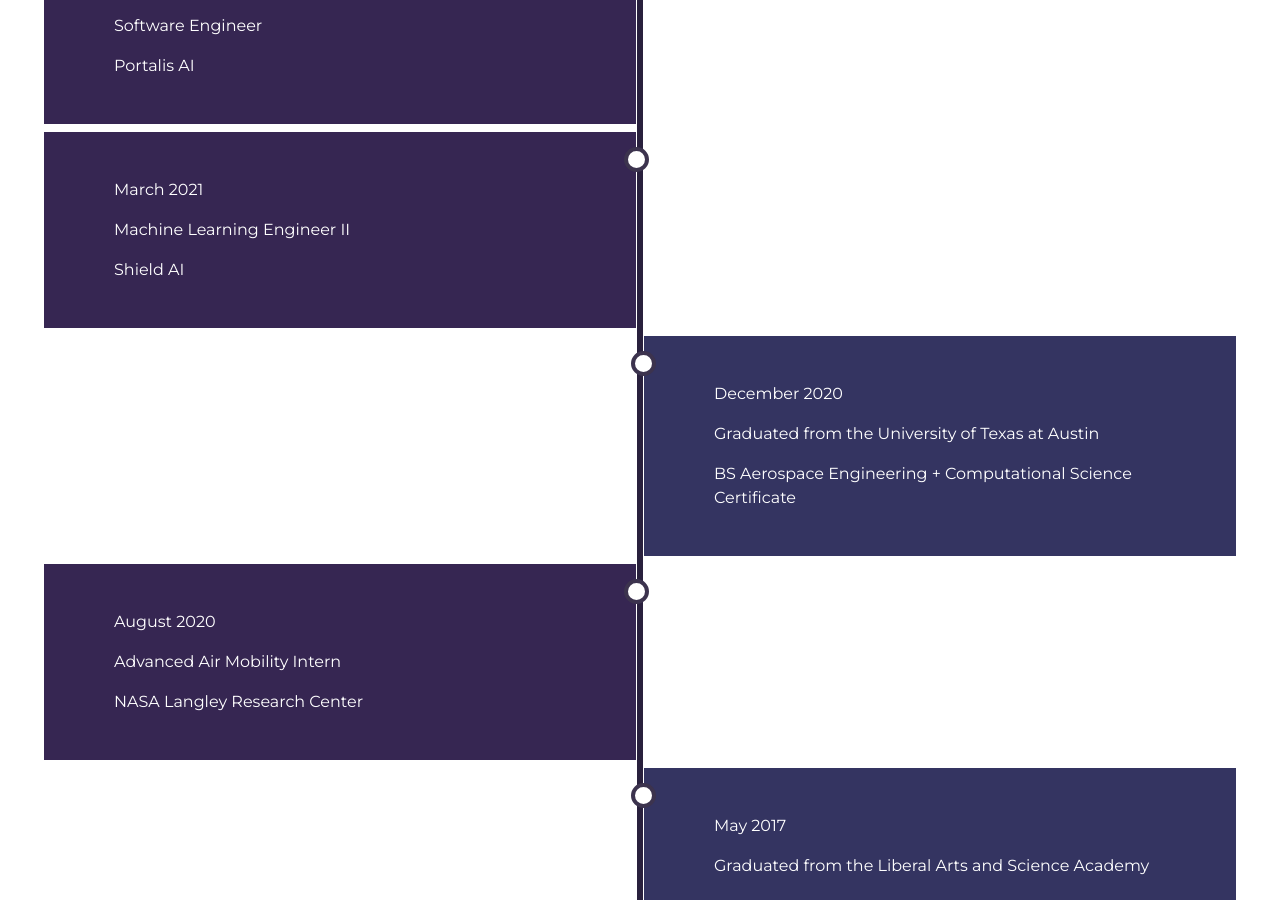
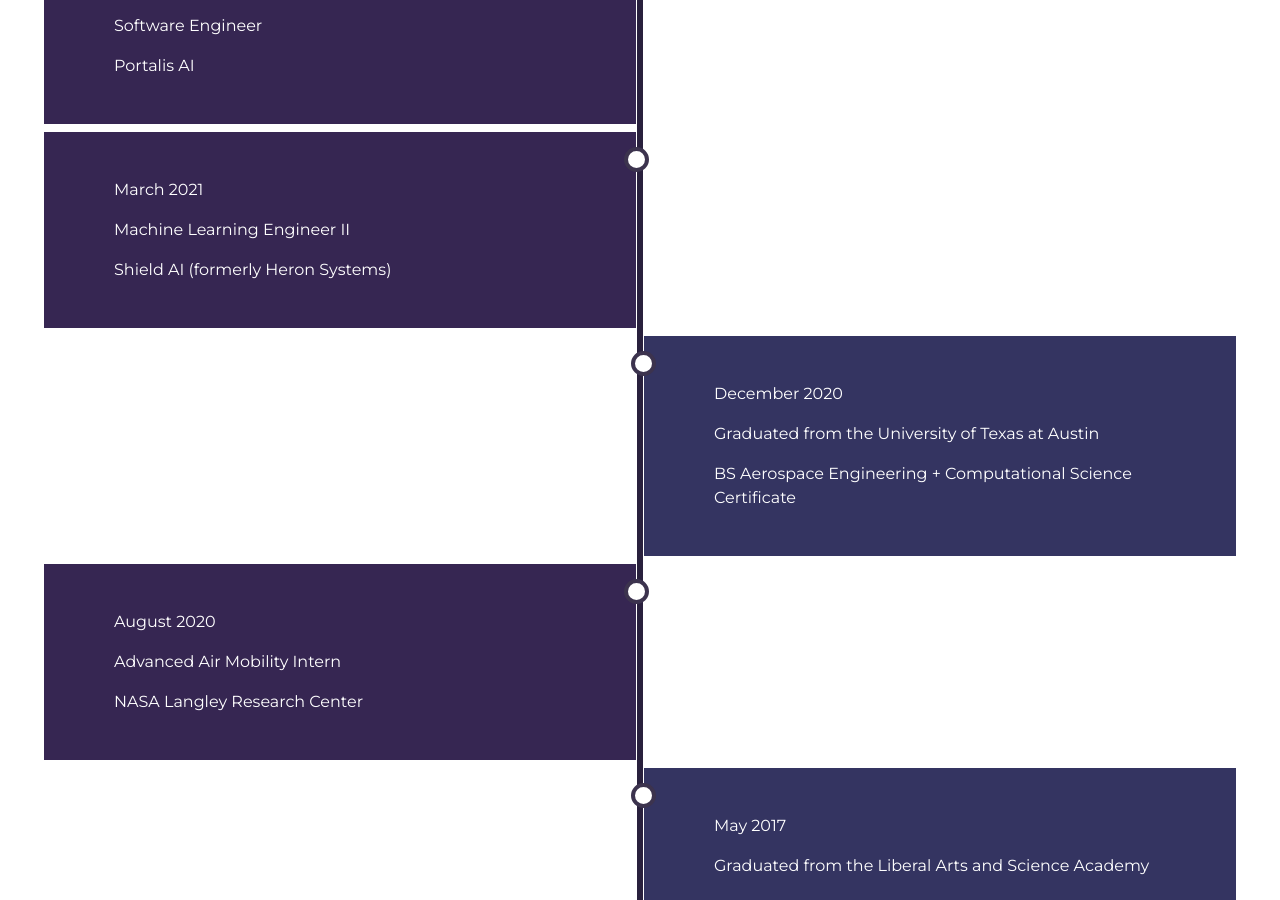
Before and after one commit to ysarda/ysarda.github.io, a Jekyll site: the page built from index.html, in a window 1280 px wide and 900 px high, scrolled down 3024 px. Built offline with Jekyll 4.4.1, drawn with Linux system fonts in a browser that asks for light colours.

Commit message:
adding heron for clarification

```diff
--- a/_includes/experience.html
+++ b/_includes/experience.html
@@ -157,7 +157,7 @@
             <div class="content">
                 <p>March 2021</p>
                 <p>Machine Learning Engineer II</p>
-                <p>Shield AI</p>
+                <p>Shield AI (formerly Heron Systems)</p>
             </div>
         </div>
         <div class="container two">
```
